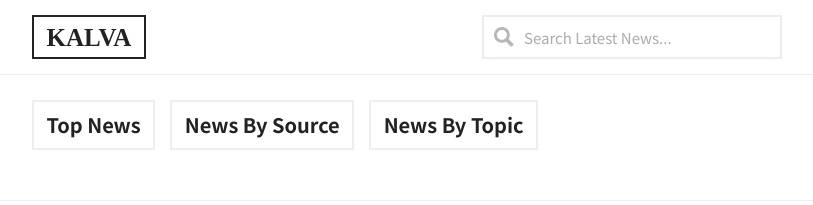
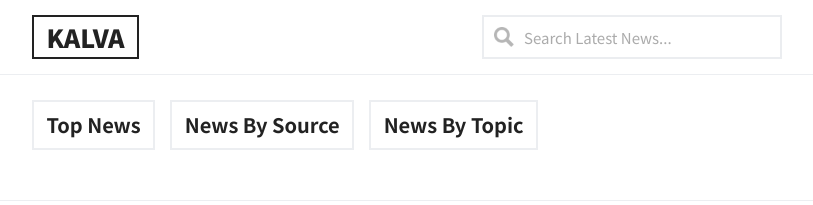
Before and after one commit to gaberomualdo/kalva, a Jekyll site: the page built from index.html, in a window 1280 px wide. Shown: the top 205 px of the page, without its empty margins (233-1046 px from the left). Built offline with Jekyll 4.4.1, drawn with Linux system fonts in a browser that asks for light colours; some web fonts are replaced.

Commit message:
bug fixes

```diff
--- a/assets/css/nav.css
+++ b/assets/css/nav.css
@@ -66,7 +66,7 @@ nav .logo {
   text-decoration: none;
   color: #222;
   text-transform: uppercase;
-  font-family: "Mosk";
+  font-family: "Mosk", "Noto Sans KR", sans-serif;
   font-weight: 900;
   box-sizing: border-box;
   padding: 0 1.25rem;
```
